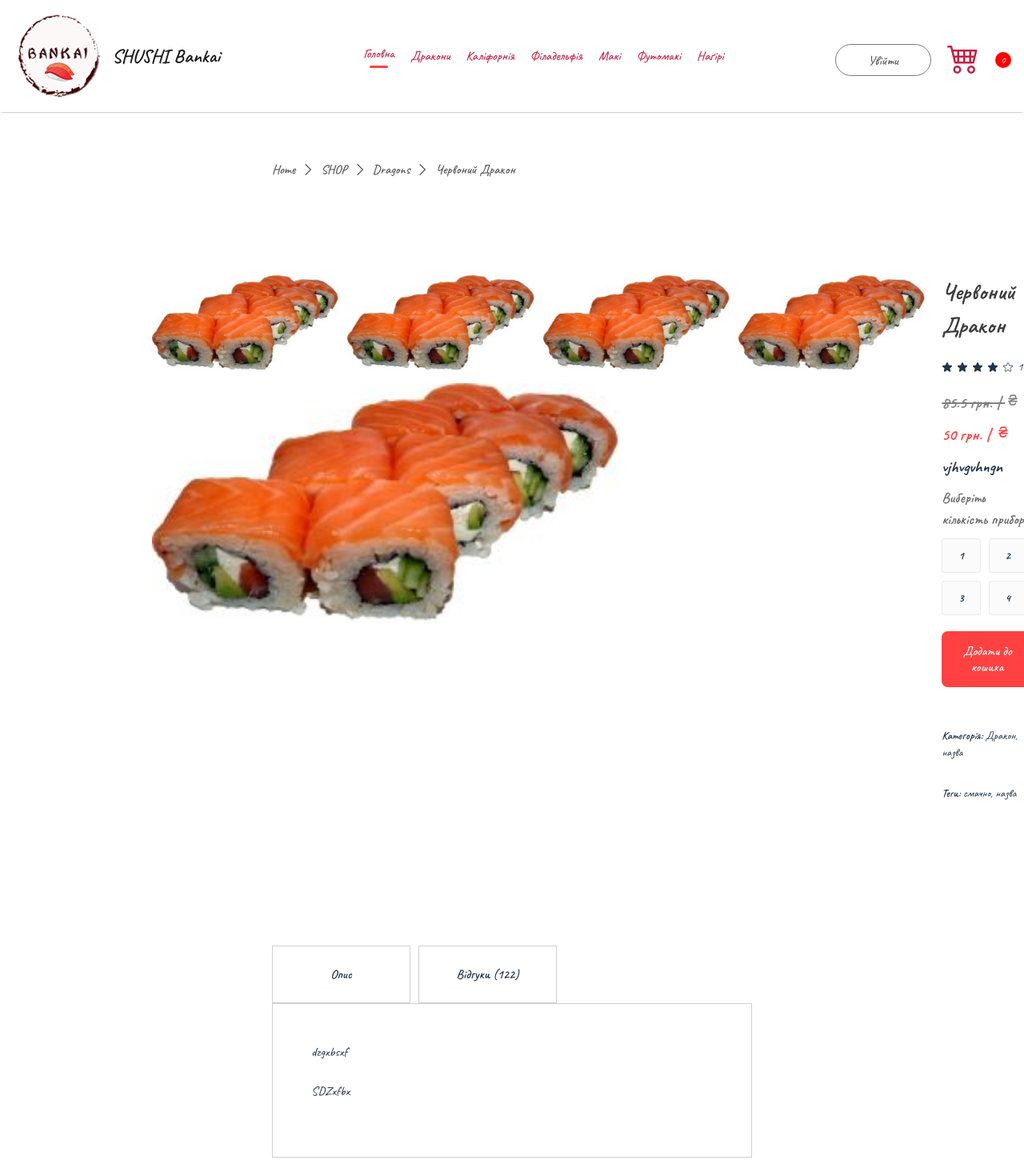
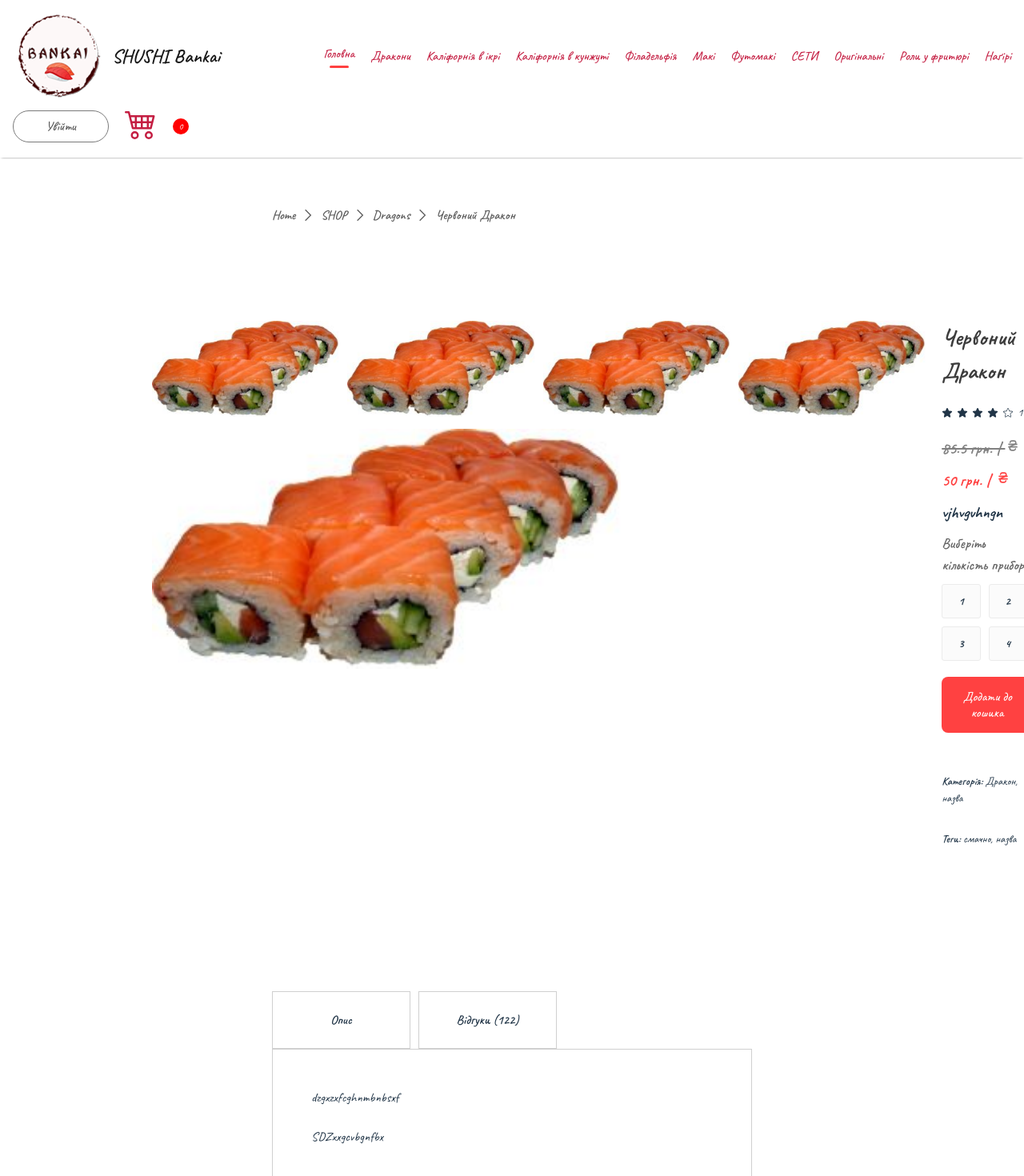
Before and after one commit to SandraHotsyn/banki, a React (Vite) app: page /product/1 in a window 1280 px wide. Shown: the top 1470 px of the page at 80% size. Built offline with nearby package versions, Linux system fonts and the light colour scheme.

Commit message:
add categ

```diff
--- a/src/components/DescriptionBox/DescriptionBox.jsx
+++ b/src/components/DescriptionBox/DescriptionBox.jsx
@@ -8,8 +8,8 @@ const DescriptionBox = () => {
         <div className={css.descNavBox}> Відгуки (122)</div>
       </div>
       <div className={css.descrBoxDescription}>
-        <p>dzgxbsxf</p>
-        <p>SDZxfbx</p>
+        <p>dzgxzxfcghnmbnbsxf</p>
+        <p>SDZxxgcvbgnfbx</p>
       </div>
     </div>
   );
--- a/src/components/Navbar/Navbar.jsx
+++ b/src/components/Navbar/Navbar.jsx
@@ -52,11 +52,21 @@ const Navbar = () => {
         </li>
         <li
           onClick={() => {
+            setMenu("california1");
+          }}
+        >
+          <Link to="/california1" style={{ textDecoration: "none" }}>
+            Каліфорнія в ікрі
+          </Link>
+          {menu === "california1" ? <hr /> : <></>}
+        </li>
+        <li
+          onClick={() => {
             setMenu("california");
           }}
         >
           <Link to="/california" style={{ textDecoration: "none" }}>
-            Каліфорнія
+            Каліфорнія в кунжуті
           </Link>
           {menu === "california" ? <hr /> : <></>}
         </li>
@@ -92,6 +102,36 @@ const Navbar = () => {
         </li>
         <li
           onClick={() => {
+            setMenu("sets");
+          }}
+        >
+          <Link to="/sets" style={{ textDecoration: "none" }}>
+            CЕТИ
+          </Link>
+          {menu === "sets" ? <hr /> : <></>}
+        </li>
+        <li
+          onClick={() => {
+            setMenu("original");
+          }}
+        >
+          <Link to="/original" style={{ textDecoration: "none" }}>
+            Оригінальні
+          </Link>
+          {menu === "original" ? <hr /> : <></>}
+        </li>
+        <li
+          onClick={() => {
+            setMenu("Deep-fried");
+          }}
+        >
+          <Link to="/Deep-fried" style={{ textDecoration: "none" }}>
+            Роли у фритюрі
+          </Link>
+          {menu === "Deep-fried" ? <hr /> : <></>}
+        </li>
+        <li
+          onClick={() => {
             setMenu("nagiri");
           }}
         >
--- a/src/components/Popular/Popular.jsx
+++ b/src/components/Popular/Popular.jsx
@@ -5,7 +5,7 @@ import Item from "../Items/Item";
 const Popular = () => {
   return (
     <div className={css.popular}>
-      <h2>Популярне в Драконах</h2>
+      <h2>Популярне в </h2>
       <hr />
       <div className={css.popularItem}>
         {data_product.map((item, i) => {
```
